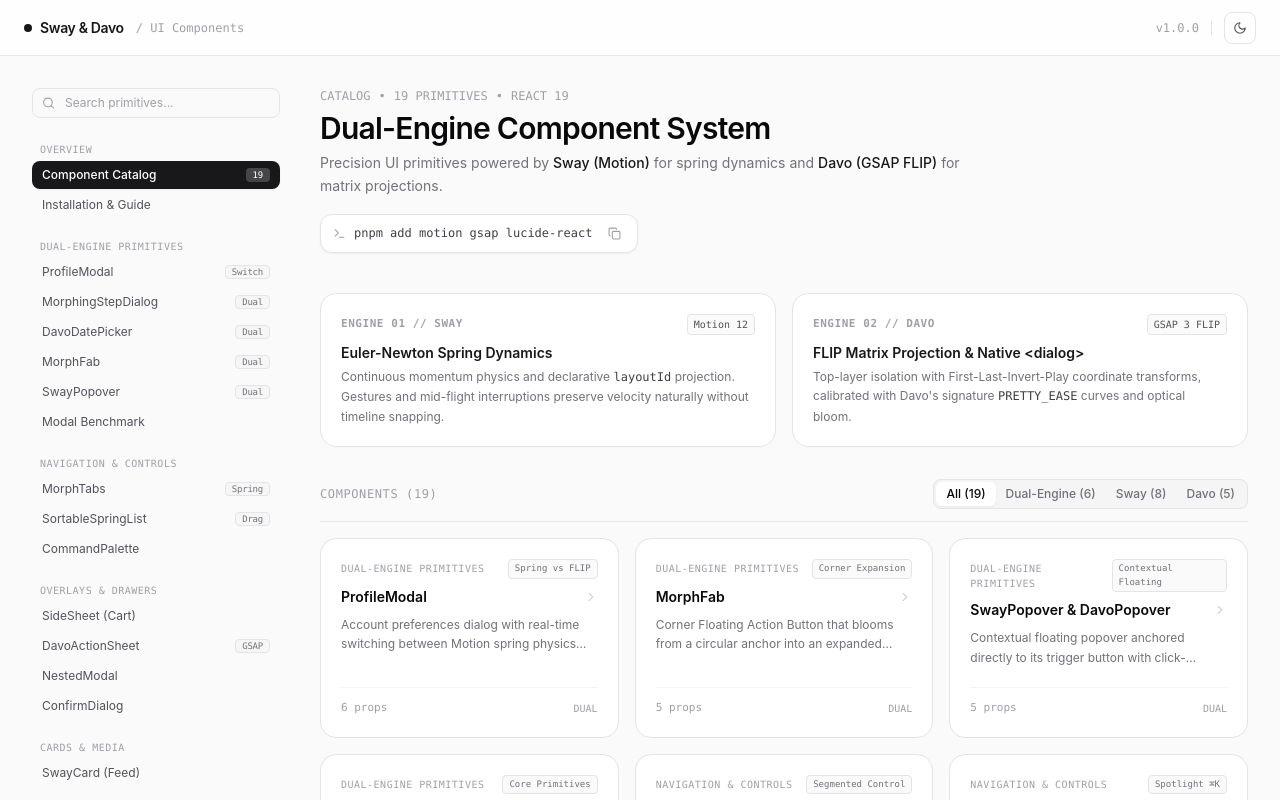
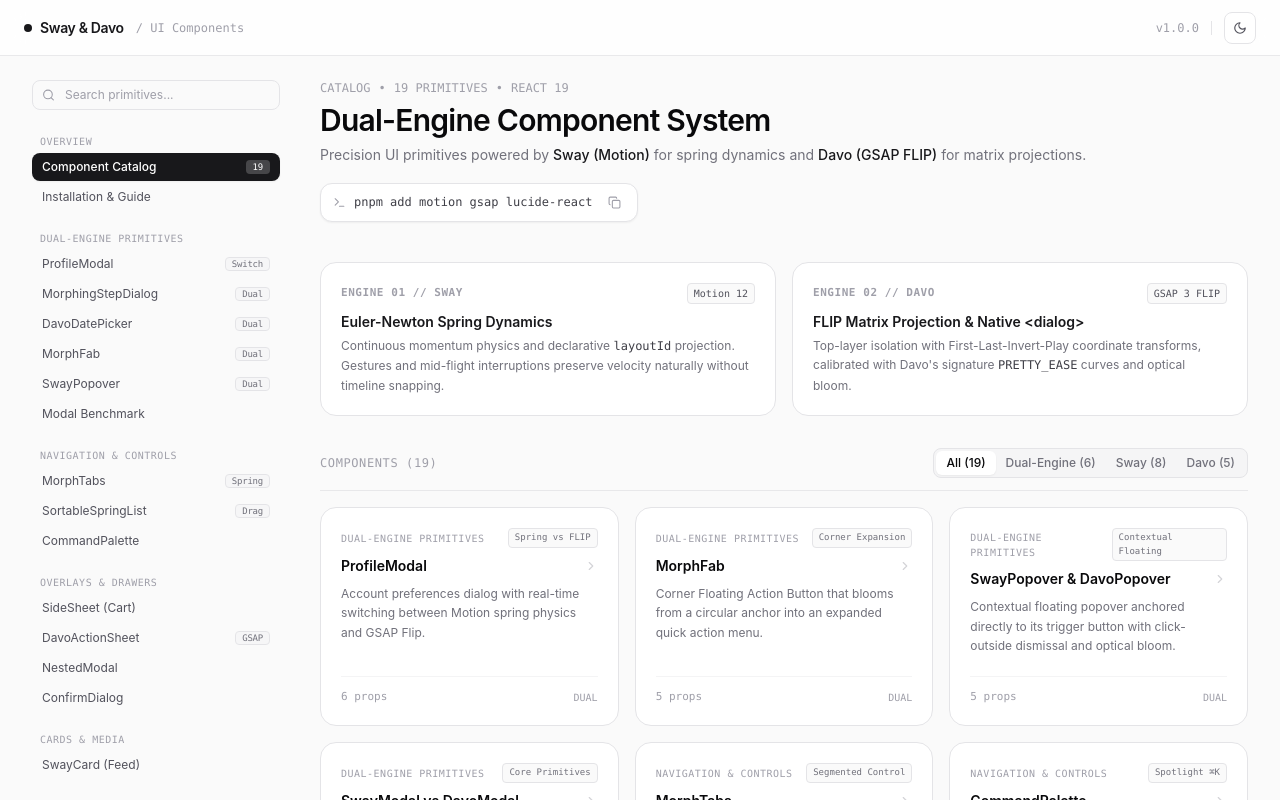
Before and after one commit to GnzaDev/ui-components, a React (Vite) app: page / in a window 1280 px wide. Shown: the top 800 px of the page. Built offline with nearby package versions, Linux system fonts and the light colour scheme; the HTML template or start-up script is replaced by a standard one.

Commit message:
refactor(showcase): remove max width and line clamp restrictions for fluid full-width layout

```diff
--- a/src/App.tsx
+++ b/src/App.tsx
@@ -45,7 +45,7 @@
       </header>
 
       {/* Main showcase */}
-      <main className="py-8">
+      <main className="w-full">
         <ShowcaseDemo />
       </main>
     </div>
--- a/src/demo/ShowcaseDemo.tsx
+++ b/src/demo/ShowcaseDemo.tsx
@@ -155,7 +155,7 @@
   }, [selectedNav]);
 
   return (
-    <div className="mx-auto max-w-7xl px-4 sm:px-6 lg:px-8">
+    <div className="w-full px-6 py-6 lg:px-8">
       {/* Mobile Top Bar */}
       <div className="mb-6 flex items-center justify-between border-b border-zinc-200/80 pb-4 lg:hidden dark:border-zinc-800">
         <button
@@ -479,7 +479,7 @@
           </span>
         </div>
 
-        <p className="text-sm text-zinc-500 dark:text-zinc-400 leading-relaxed max-w-3xl">
+        <p className="text-sm text-zinc-500 dark:text-zinc-400 leading-relaxed">
           {doc.description}
         </p>
       </div>
@@ -535,7 +535,7 @@
         {/* Canvas Body */}
         {tab === "preview" ? (
           <div className="p-6 sm:p-10 min-h-[440px] flex items-center justify-center bg-zinc-50/30 dark:bg-zinc-950/30">
-            <div className="w-full max-w-2xl">{renderExampleWidget()}</div>
+            <div className="w-full flex items-center justify-center">{renderExampleWidget()}</div>
           </div>
         ) : (
           <div className="bg-zinc-950 p-6 overflow-x-auto">
@@ -676,7 +676,7 @@
             <h1 className="text-2xl sm:text-3xl font-semibold tracking-tight text-zinc-950 dark:text-white">
               Dual-Engine Component System
             </h1>
-            <p className="text-sm text-zinc-500 dark:text-zinc-400 max-w-2xl leading-relaxed">
+            <p className="text-sm text-zinc-500 dark:text-zinc-400 leading-relaxed">
               Precision UI primitives powered by <span className="text-zinc-900 dark:text-zinc-100 font-medium">Sway (Motion)</span> for spring dynamics and <span className="text-zinc-900 dark:text-zinc-100 font-medium">Davo (GSAP FLIP)</span> for matrix projections.
             </p>
           </div>
@@ -791,7 +791,7 @@
         </div>
 
         {/* Component Cards Grid */}
-        <div className="grid gap-4 grid-cols-1 md:grid-cols-2 xl:grid-cols-3">
+        <div className="grid gap-4 grid-cols-1 md:grid-cols-2 lg:grid-cols-3 xl:grid-cols-3 2xl:grid-cols-4 min-[1900px]:grid-cols-5">
           {filteredComponents.map((item) => (
             <div
               key={item.id}
@@ -813,7 +813,7 @@
                   <ChevronRight size={14} className="text-zinc-300 group-hover:text-zinc-700 dark:text-zinc-600 dark:group-hover:text-zinc-300 transition-transform group-hover:translate-x-0.5" />
                 </h3>
 
-                <p className="text-xs text-zinc-500 dark:text-zinc-400 leading-relaxed line-clamp-2">
+                <p className="text-xs text-zinc-500 dark:text-zinc-400 leading-relaxed">
                   {item.shortDesc}
                 </p>
               </div>
@@ -845,7 +845,7 @@
   onExplore: () => void;
 }) {
   return (
-    <div className="space-y-6 max-w-3xl">
+    <div className="space-y-6 w-full">
       <div className="space-y-2">
         <h1 className="text-2xl sm:text-3xl font-semibold tracking-tight text-zinc-950 dark:text-white">
           Installation & Architectural Guide
```
